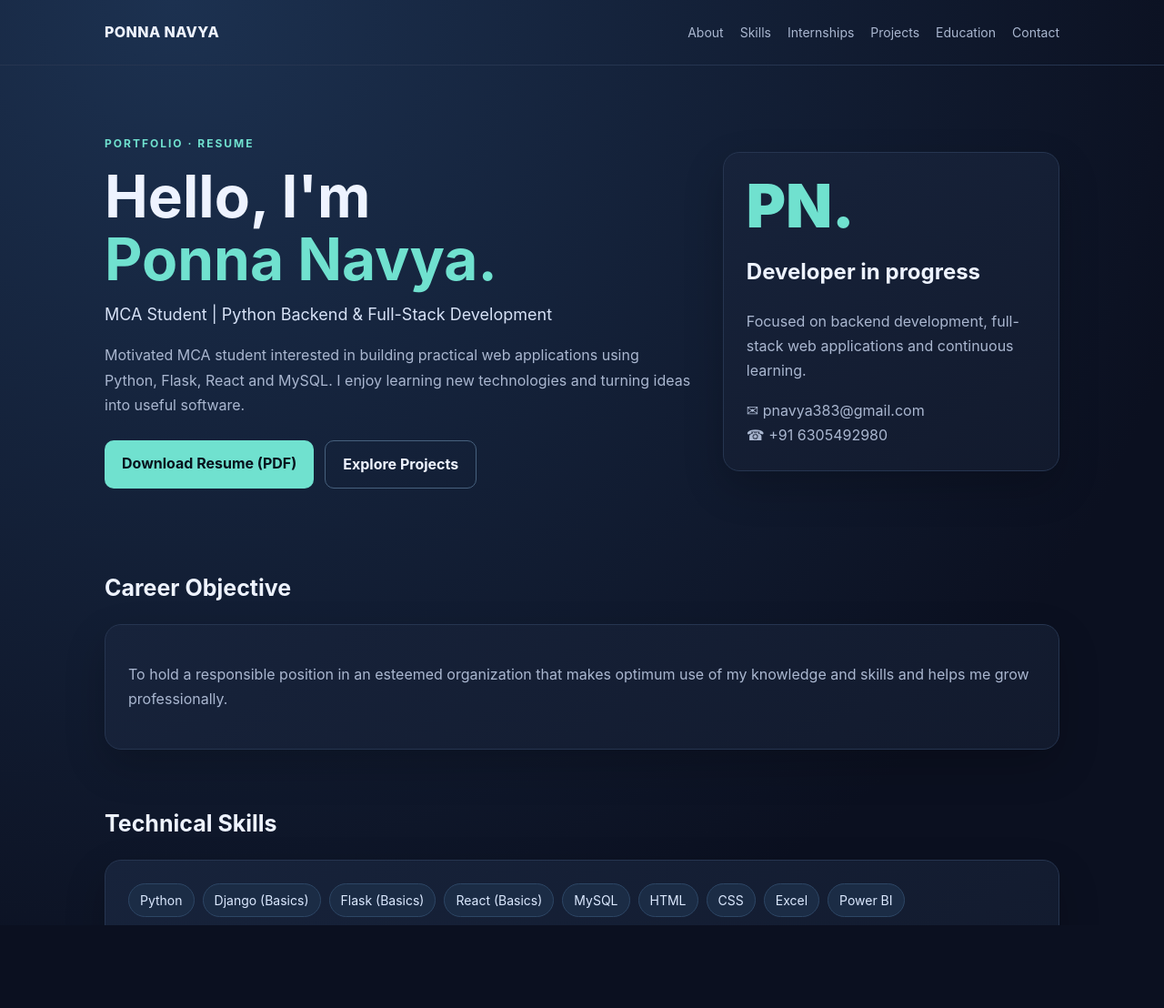
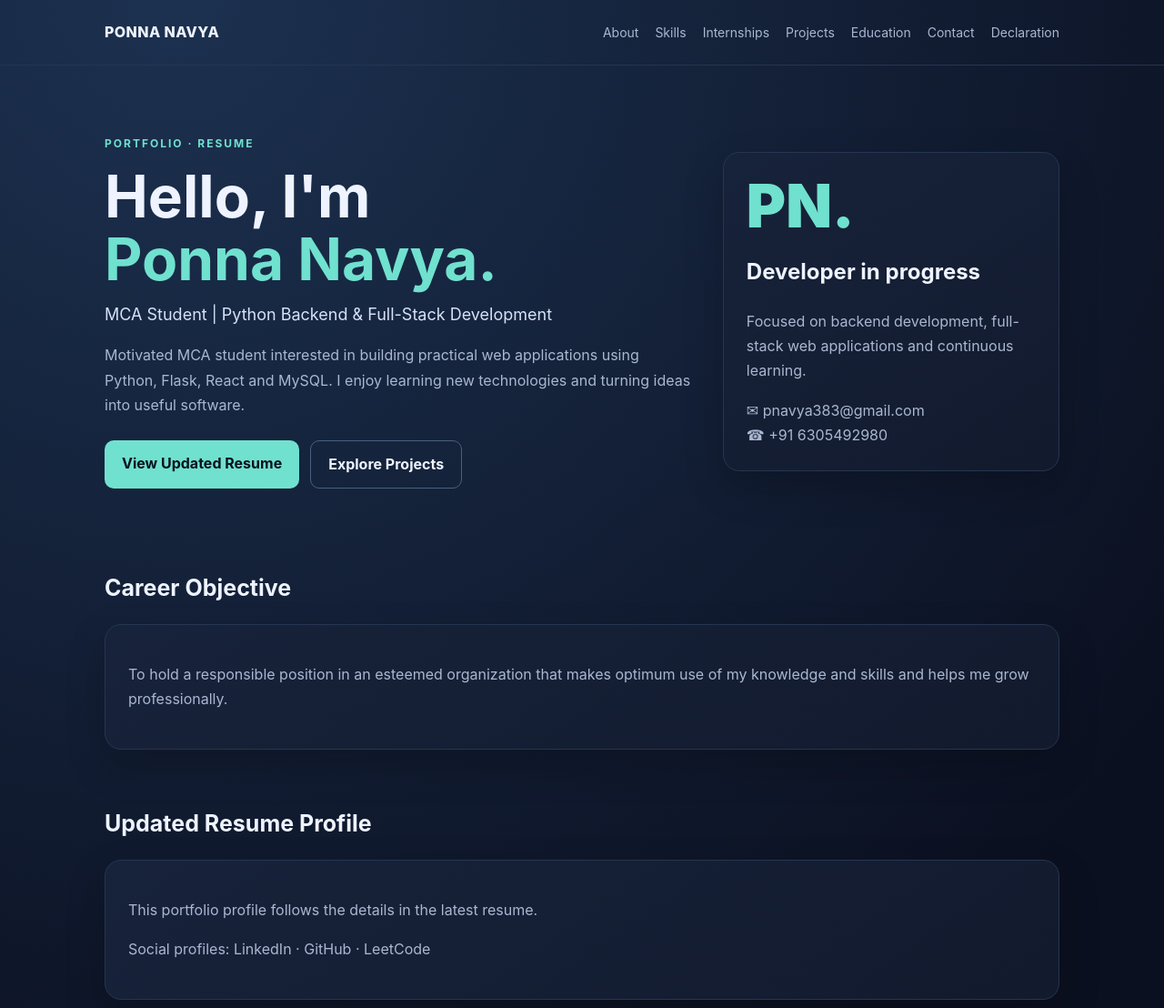
Before and after one commit to Navya1513277/portfolio, a plain HTML site: page index.html in a window 1280 px wide. Shown: the top 1108 px of the page at 91% size. Drawn offline with Linux system fonts and the light colour scheme.

Commit message:
Sync portfolio profile with updated resume

```diff
--- a/index.html
+++ b/index.html
@@ -12,14 +12,15 @@
 </style>
 </head>
 <body>
-<header class="top"><div class="wrap nav"><div class="brand">PONNA NAVYA</div><nav><a href="#about">About</a><a href="#skills">Skills</a><a href="#internships">Internships</a><a href="#projects">Projects</a><a href="#education">Education</a><a href="#contact">Contact</a></nav></div></header>
+<header class="top"><div class="wrap nav"><div class="brand">PONNA NAVYA</div><nav><a href="#about">About</a><a href="#skills">Skills</a><a href="#internships">Internships</a><a href="#projects">Projects</a><a href="#education">Education</a><a href="#contact">Contact</a><a href="#declaration">Declaration</a></nav></div></header>
 <main class="wrap">
 <section class="hero">
-<div><div class="eyebrow">Portfolio · Resume</div><h1>Hello, I'm<br><span style="color:var(--accent)">Ponna Navya.</span></h1><div class="role">MCA Student | Python Backend & Full-Stack Development</div><p>Motivated MCA student interested in building practical web applications using Python, Flask, React and MySQL. I enjoy learning new technologies and turning ideas into useful software.</p><div class="actions"><a class="btn" href="./navya1513.pdf" target="_blank" rel="noopener">Download Resume (PDF)</a><a class="btn secondary" href="#projects">Explore Projects</a></div></div>
+<div><div class="eyebrow">Portfolio · Resume</div><h1>Hello, I'm<br><span style="color:var(--accent)">Ponna Navya.</span></h1><div class="role">MCA Student | Python Backend & Full-Stack Development</div><p>Motivated MCA student interested in building practical web applications using Python, Flask, React and MySQL. I enjoy learning new technologies and turning ideas into useful software.</p><div class="actions"><a class="btn" href="#resume-details">View Updated Resume</a><a class="btn secondary" href="#projects">Explore Projects</a></div></div>
 <aside class="hero-card"><div class="initials">PN.</div><h2>Developer in progress</h2><p class="muted">Focused on backend development, full-stack web applications and continuous learning.</p><p class="muted">✉ pnavya383@gmail.com<br>☎ +91 6305492980</p></aside>
 </section>
 <section class="section" id="about"><h2>Career Objective</h2><div class="card"><p class="muted">To hold a responsible position in an esteemed organization that makes optimum use of my knowledge and skills and helps me grow professionally.</p></div></section>
-<section class="section" id="skills"><h2>Technical Skills</h2><div class="card"><div class="tags"><span class="tag">Python</span><span class="tag">Django (Basics)</span><span class="tag">Flask (Basics)</span><span class="tag">React (Basics)</span><span class="tag">MySQL</span><span class="tag">HTML</span><span class="tag">CSS</span><span class="tag">Excel</span><span class="tag">Power BI</span></div><h3>Soft Skills</h3><p class="muted">Quick learner · Hard-working · Self-motivated · Focused · Dedicated</p></div></section>
+<section class="section" id="resume-details"><h2>Updated Resume Profile</h2><div class="card"><p class="muted">This portfolio profile follows the details in the latest resume.</p><p class="muted">Social profiles: LinkedIn · GitHub · LeetCode</p></div></section>
+<section class="section" id="skills"><h2>Technical Skills</h2><div class="card"><div class="tags"><span class="tag">Python</span><span class="tag">Django (Basics)</span><span class="tag">Flask (Basics)</span><span class="tag">React (Basics)</span><span class="tag">MySQL</span><span class="tag">HTML</span><span class="tag">CSS</span><span class="tag">Excel</span><span class="tag">Power BI</span></div><h3>Soft Skills</h3><p class="muted">Easy to learn and a hard worker · Quick learner · Self-motivated · Focused · Dedicated</p></div></section>
 <section class="section" id="internships"><h2>Internship Experience</h2><div class="grid">
 <div class="card"><h3>Python Full Stack Internship</h3><ul><li>Learned HTML, CSS and JavaScript for frontend development.</li><li>Learned Python, Django and React for full-stack web development.</li><li>Learned Flask APIs for backend API development.</li></ul></div>
 <div class="card"><h3>Data Science and Python Internship</h3><ul><li>Learned Python for data analysis and programming.</li><li>Learned SQL for database querying and data handling.</li><li>Learned Power BI for data visualization and reporting.</li></ul></div>
@@ -34,5 +35,6 @@
 </div></section>
 <section class="section"><h2>Certifications</h2><div class="card"><div class="tags"><span class="tag">Python Full Stack</span><span class="tag">Data Science with Python</span></div></div></section>
 <section class="section contact" id="contact"><h2>Contact</h2><div class="card"><p>Email: <a href="mailto:pnavya383@gmail.com">pnavya383@gmail.com</a></p><p>Phone: <a href="tel:+916305492980">+91 6305492980</a></p><p>GitHub: <a href="https://github.com/Navya1513277" target="_blank" rel="noopener">Navya1513277</a></p><p>LinkedIn: <a href="https://www.linkedin.com/in/ponna-navya-19ba1b344" target="_blank" rel="noopener">Ponna Navya</a></p></div></section>
+<section class="section" id="declaration"><h2>Declaration</h2><div class="card"><p class="muted">I hereby declare that the above information is true to the best of my belief.</p><p style="text-align:right;color:var(--muted)">P. Navya</p></div></section>
 </main><footer class="footer"><div class="wrap">© 2026 Ponna Navya · Personal Portfolio</div></footer>
 </body></html>
```
